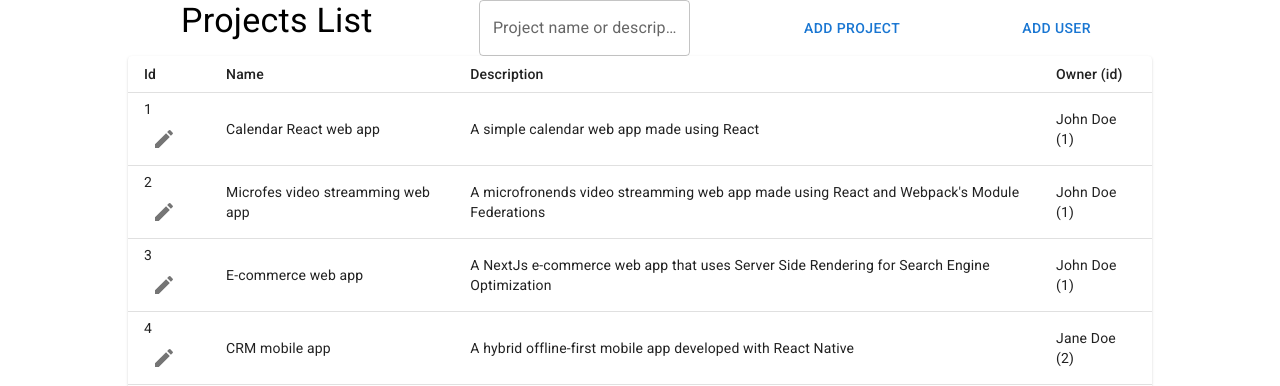
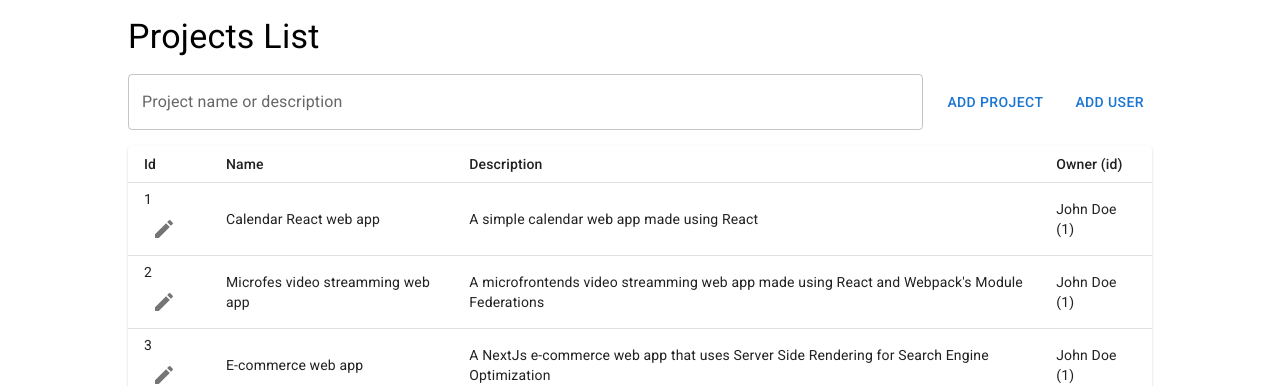
Before and after one commit to andreknob/ReactProjectsList, a React (Create React App) app: page / in a window 1280 px wide. Shown: the top 386 px of the page. Built offline with nearby package versions, Linux system fonts and the light colour scheme.

Commit message:
chore: adjusting layout

```diff
--- a/src/components/ProjectModal/ProjectModal.tsx
+++ b/src/components/ProjectModal/ProjectModal.tsx
@@ -134,7 +134,6 @@ const ProjectModal = ({ onSnackbarMessageChange }: IWithSnackbarProps) => {
           <Select
             labelId="select-user-label"
             id="select-user"
-            label="User"
             fullWidth
             value={userId}
             onChange={handleUserChange}
--- a/src/pages/ProjectsList/ProjectsList.tsx
+++ b/src/pages/ProjectsList/ProjectsList.tsx
@@ -42,19 +42,28 @@ const ProjectsList = () => {
 
   return (
     <Box sx={{ width: "80%", margin: "auto" }}>
-      <Box sx={{ display: "flex", justifyContent: "space-around" }}>
-        <Typography variant="h4" gutterBottom>
-          Projects List
-        </Typography>
+      <Typography sx={{ marginTop: 4 }} variant="h4" gutterBottom>
+        Projects List
+      </Typography>
+      <Box sx={{ display: "flex", marginTop: 4, marginBottom: 4 }}>
         <TextField
+          sx={{ flex: 1 }}
           label="Project name or description"
           value={searchTerm}
           onChange={handleSearchTermChange}
         />
-        <Button onClick={() => dispatch(openProjectModal(null))}>
+        <Button
+          sx={{ marginLeft: 4 }}
+          onClick={() => dispatch(openProjectModal(null))}
+        >
           Add project
         </Button>
-        <Button onClick={() => dispatch(openUserModal())}>Add user</Button>
+        <Button
+          sx={{ marginLeft: 4 }}
+          onClick={() => dispatch(openUserModal())}
+        >
+          Add user
+        </Button>
       </Box>
       <ProjectsTable />
     </Box>
--- a/src/store/data/projects.json
+++ b/src/store/data/projects.json
@@ -8,7 +8,7 @@
   {
     "id": 2,
     "name": "Microfes video streamming web app",
-    "description": "A microfronends video streamming web app made using React and Webpack's Module Federations",
+    "description": "A microfrontends video streamming web app made using React and Webpack's Module Federations",
     "ownerId": 1
   },
   {
```
